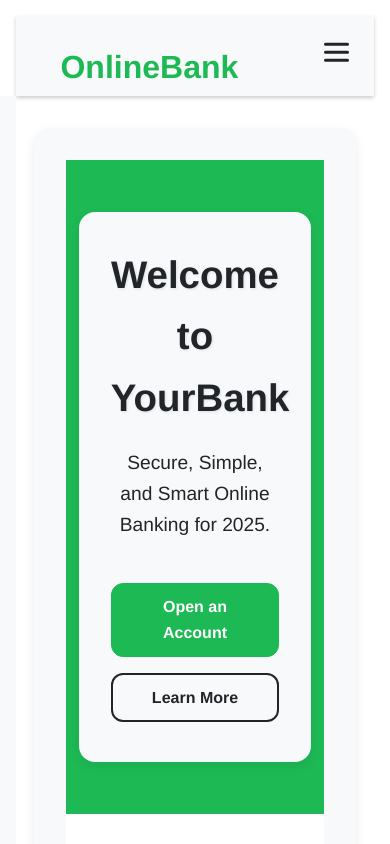
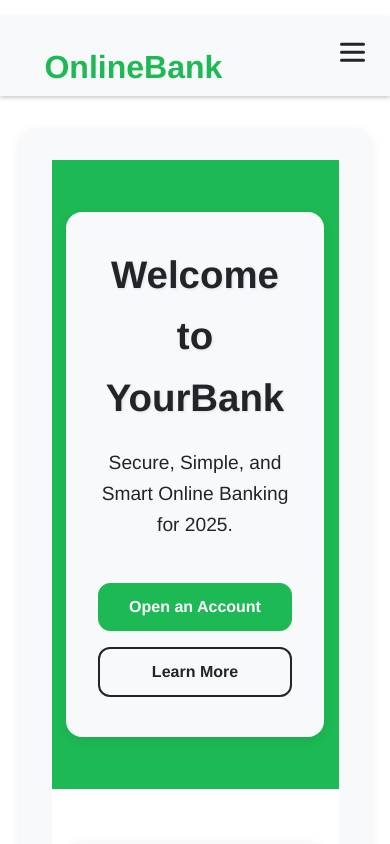
Before and after one commit to KCAIM/online-banking, a React (Vite) app in the folder client/: page / in a window 390 px wide. Shown: the top 844 px of the page. Built offline with nearby package versions, Linux system fonts and the light colour scheme; no server answers.

Commit message:
changer6

```diff
--- a/client/src/App.css
+++ b/client/src/App.css
@@ -64,6 +64,9 @@ html {
 
 @media (max-width: 480px) {
   #root {
-    padding: 1rem; /* Further reduce padding on small screens */
+    padding-left: 0; /* Remove horizontal padding for edge-to-edge content */
+    padding-right: 0; /* Remove horizontal padding for edge-to-edge content */
+    padding-top: 1rem; /* Maintain vertical padding */
+    padding-bottom: 1rem; /* Maintain vertical padding */
   }
 }
```
